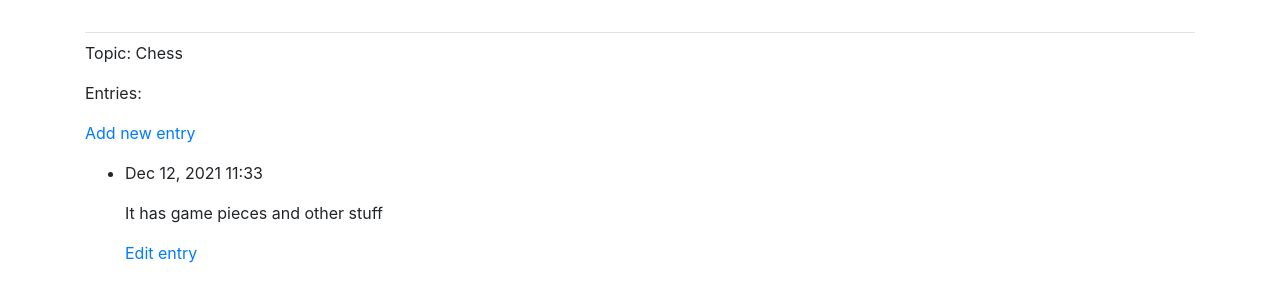
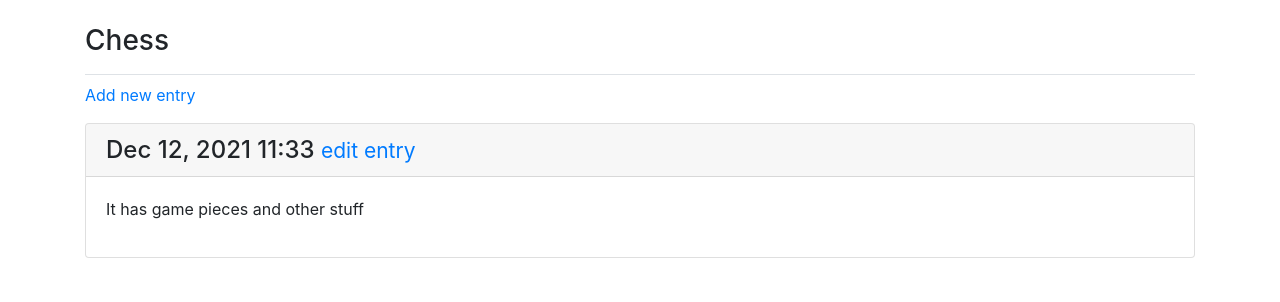
Before and after one commit to SirBearington/Boargame_website, a Django app: page /topics/1/ in a window 1280 px wide. Shown: the part 58-360 px from the top of the page. Run offline with Django 4.2, Linux system fonts and the light colour scheme; a user stored in the database is signed in; data comes from the database, SQL or seed files in the repository; some libraries are stand-ins or nearby versions.

Commit message:
styled topic.html

```diff
--- a/boardgame_app/templates/boardgame_app/topic.html
+++ b/boardgame_app/templates/boardgame_app/topic.html
@@ -1,22 +1,27 @@
 {% extends 'boardgame_app/base.html' %}
-{% block content %}
-    <p>Topic: {{ topic }}</p>
+{% block page_header %}
+    <h3>{{ topic }}</h3>
+{% endblock page_header %}
 
-    <p>Entries:</p>
+    {% block content %}
     <p>
-        <a href="{% url 'boardgame_app:new_entry' topic.id %}">Add new entry</a>
+        <a href="{% url 'learning_logs:new_entry' topic.id %}">Add new entry</a>
     </p>
-    <ul>
     {% for entry in entries %}
-        <li>
-            <p>{{ entry.date_added|date:'M d, Y H:i' }}</p>
-            <p>{{ entry.text|linebreaks }}</p>
-            <p>
-                <a href="{% url 'boardgame_app:edit_entry' entry.id %}">Edit entry</a>
-            </p>
-        </li>
-    {% empty %}
-        <li>There are no entries for this topic yet.</li>
-    {% endfor %}
-    </ul>
+
+    <div class="card mb-3">
+        <h4 class="card-header">
+            {{ entry.date_added|date:'M d, Y H:i' }}
+            <small><a href="{% url 'boardgame_app:edit_entry' entry.id %}">
+                edit entry</a></small>
+        </h4>
+
+        <div class="card-body">
+            {{ entry.text|linebreaks }}
+        </div>
+    </div>
+{% empty %}
+    <p>There are no entries for this topic yet.</p>
+{% endfor %}
+
 {% endblock content %}
```
